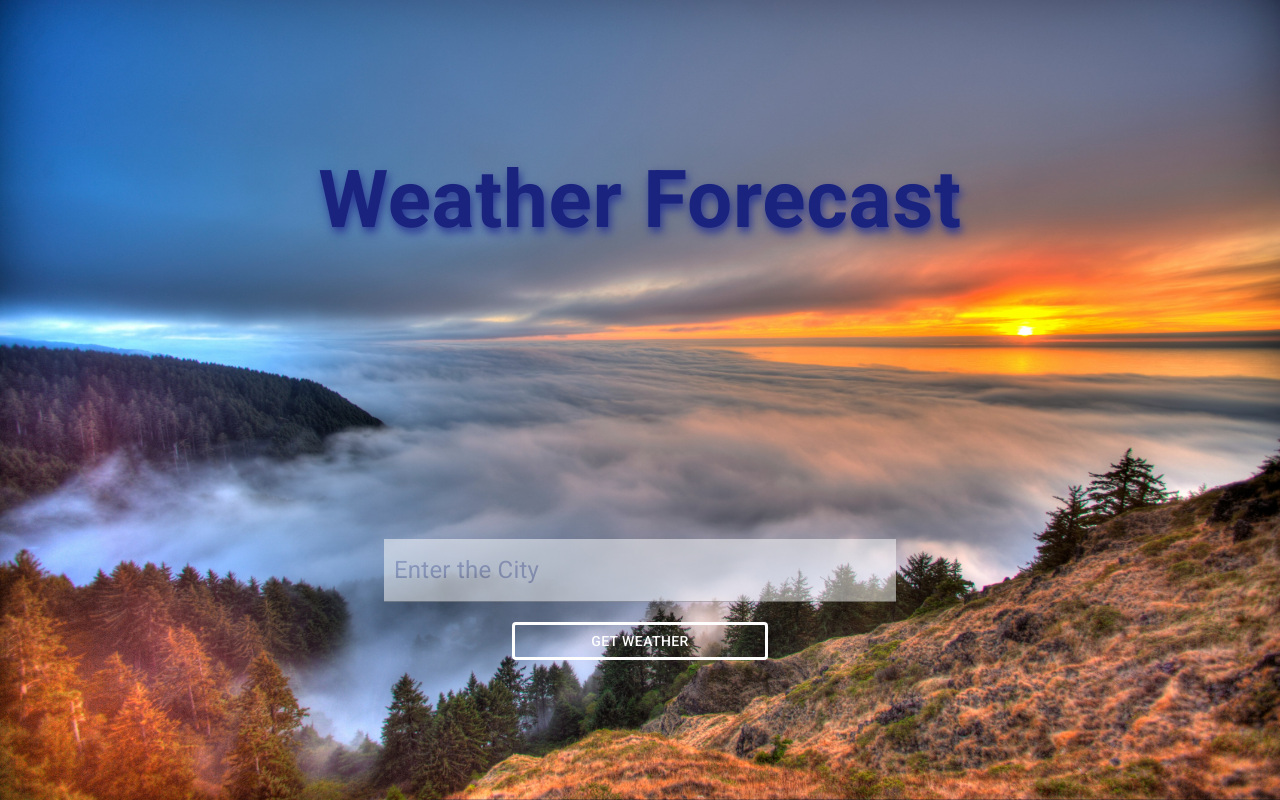
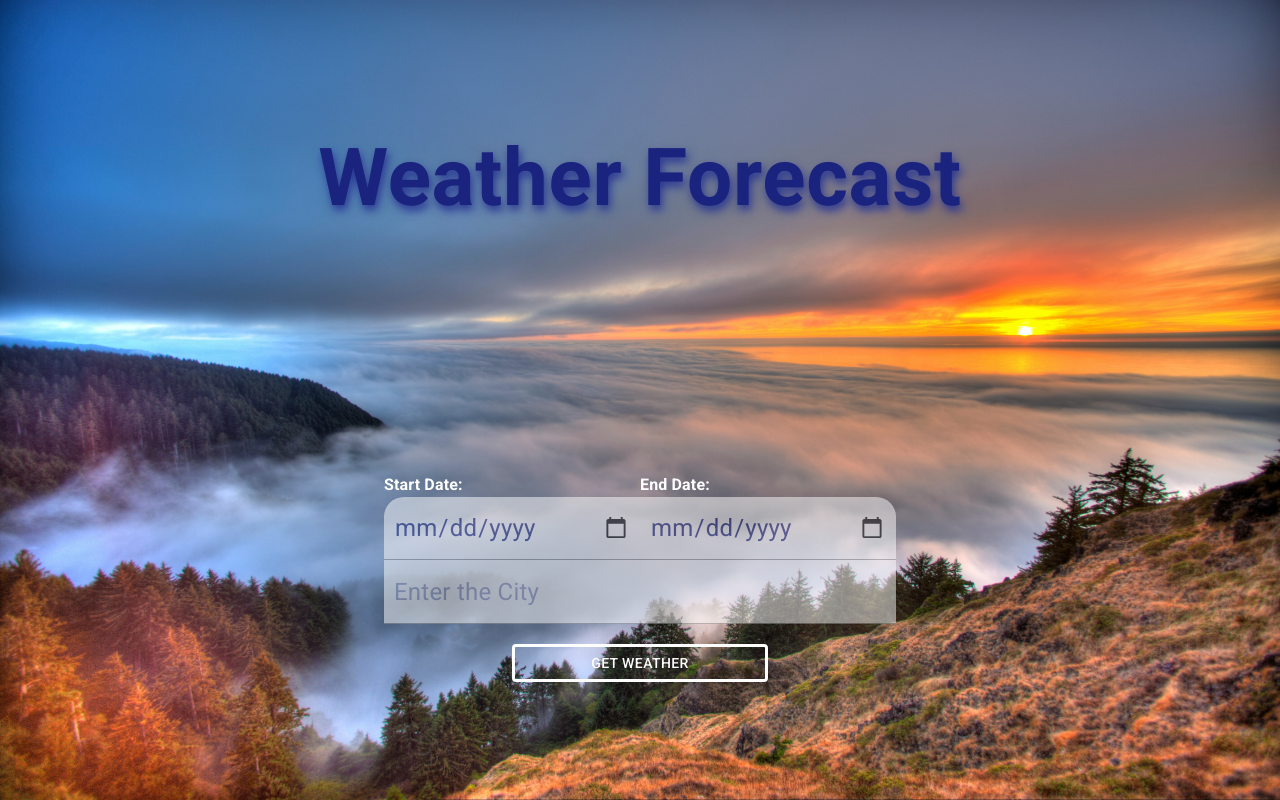
Before and after one commit to revosambat/weather-app, a React (Vite) app: page / in a window 1280 px wide. Built offline with nearby package versions, Linux system fonts and the light colour scheme.

Commit message:
Snackbar issue fixed by correcting typo and DatePicker field added to dashboard content

```diff
--- a/src/containers/dashboard/components/DashboardContent.jsx
+++ b/src/containers/dashboard/components/DashboardContent.jsx
@@ -1,9 +1,10 @@
 import React from 'react'
 import Stack from '@mui/material/Stack'
 import Button from '@mui/material/Button'
-import SnackBar from '@mui/material/Snackbar'
+import { Snackbar } from '@mui/material'
 import { Input, Box } from '@mui/material'
 import { styled } from '@mui/material/styles'
+import CustomDateRangePicker from '../../../components/CustomDateRangePicker'
 
 const SearchInput = styled(Input)`
     width: 40vw;
@@ -34,11 +35,12 @@ const StyledButton = styled(Button)`
     }
 `
 
-const DashboardContent = ({ value, handleChange, handleGetWeather, error }) => {
+const DashboardContent = ({ searchData, handleChange, handleGetWeather, error }) => {
     return (
         <Box>
             <Stack justifyContent='center' direction='column' alignItems='center'>
-                <SearchInput placeholder='Enter the City' value={value} onChange={handleChange} error={!!error} />
+                <CustomDateRangePicker searchData={searchData} handleChange={handleChange} />
+                <SearchInput name='cityName' placeholder='Enter the City' value={searchData.cityName} onChange={handleChange} error={!!error} />
                 <StyledButton onClick={handleGetWeather} variant='outlined' sx={{
                     ':hover': {
                         borderWidth: '3px',
@@ -47,7 +49,7 @@ const DashboardContent = ({ value, handleChange, handleGetWeather, error }) => {
                     }
                 }}>Get Weather</StyledButton>
             </Stack>
-            <SnackBar
+            <Snackbar
                 open={!!error}
                 onClose={handleChange}
                 message={error}
```
